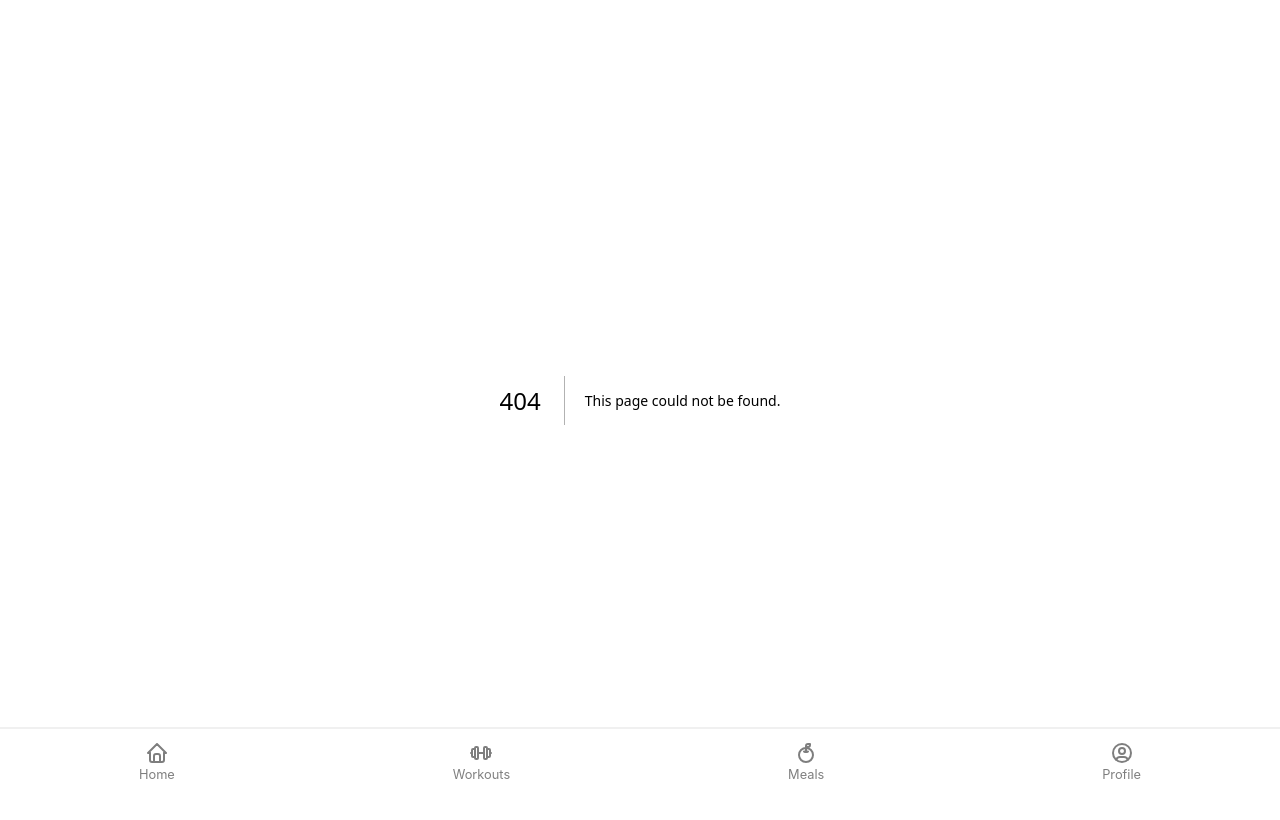
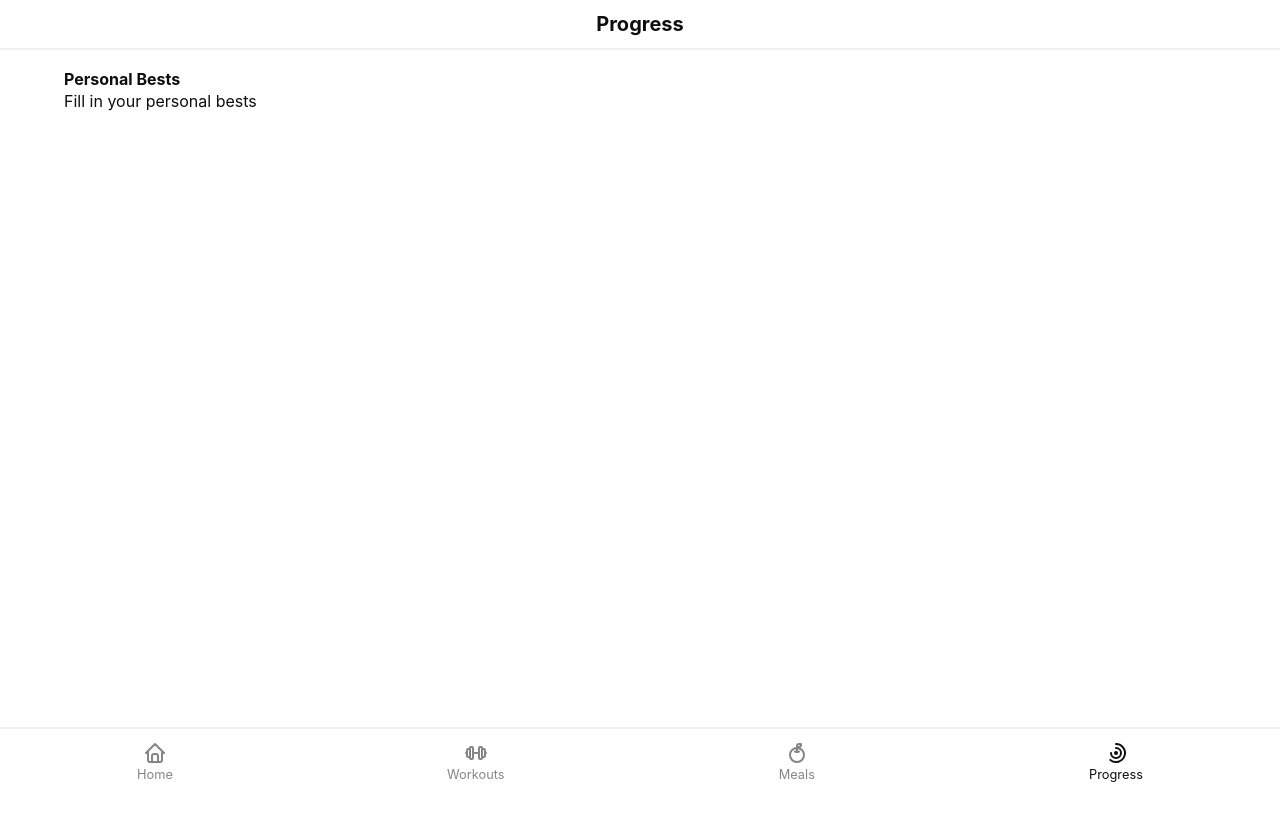
Before and after one commit to JustinLung/fitness-app, a Next.js app: page /progress in a window 1280 px wide. Before the commit this address had no page. Shown: the top 820 px of the page. Built offline with nearby package versions, Linux system fonts and the light colour scheme.

Commit message:
added padding to meal detail page

```diff
--- a/src/components/Navigation.tsx
+++ b/src/components/Navigation.tsx
@@ -3,13 +3,14 @@ import { useRouter } from "next/router";
 import HomeIcon from "./icons/HomeIcon";
 import AppleIcon from "./icons/AppleIcon";
 import BarbellIcon from "./icons/BarbellIcon";
-import UserIcon from "./icons/UserIcon";
+import ChartIcon from "./icons/ChartIcon";
 import NavItem from "./NavItem";
 import { theme } from "../styles/theme";
 
 export default function Navigation() {
   const router = useRouter();
   return (
+    <>
       <Box
         as="nav"
         pos="fixed"
@@ -53,15 +54,16 @@ export default function Navigation() {
             </NavItem>
           </ListItem>
           <ListItem opacity={
-            router.pathname == "/profile"
+            router.pathname == "/progress"
               ? "1"
               : ".5"
           }>
-            <NavItem href="/profile" navTitle="Profile">
-              <UserIcon width={24} height={24} />
+            <NavItem href="/progress" navTitle="Progress">
+              <ChartIcon width={24} height={24} />
             </NavItem>
           </ListItem>
         </List>
       </Box>
+    </>
   );
 }
--- /dev/null
+++ b/src/components/icons/ChartIcon.tsx
@@ -0,0 +1,12 @@
+import { IconProps } from "../../lib/interfaces"
+
+export default function ChartIcon({ width, height }: IconProps) {
+    return (
+        <svg xmlns="http://www.w3.org/2000/svg" className="icon icon-tabler icon-tabler-chart-arcs-3" width={width} height={height} viewBox="0 0 24 24" stroke-width="2" stroke="currentColor" fill="none" stroke-linecap="round" stroke-linejoin="round">
+            <path stroke="none" d="M0 0h24v24H0z" fill="none"></path>
+            <circle cx="12" cy="12" r="1"></circle>
+            <path d="M7 12a5 5 0 1 0 5 -5"></path>
+            <path d="M6.29 18.957a9 9 0 1 0 5.71 -15.957"></path>
+        </svg>
+    )
+}
--- a/src/pages/meal/[id].tsx
+++ b/src/pages/meal/[id].tsx
@@ -25,7 +25,7 @@ export default function MealId({ meal }: any) {
                 }}>
                     {meal.ingredient.map((ingredient: any) => {
                         return (
-                            <ListItem key={ingredient.id} listStyleType="disc" ml="1rem">{ingredient.ingredient}</ListItem>
+                            <ListItem key={ingredient.id} py={1} listStyleType="disc" ml="1rem">{ingredient.ingredient}</ListItem>
                         )
                     })}
                 </List>
@@ -34,7 +34,7 @@ export default function MealId({ meal }: any) {
                 }}>
                     {meal.methodOfPreperations.map((method: any) => {
                         return (
-                            <ListItem key={method.id} listStyleType="disc" ml="1rem">{method.method}</ListItem>
+                            <ListItem key={method.id} py={1} listStyleType="disc" ml="1rem">{method.method}</ListItem>
                         )
                     })}
                 </List>
--- /dev/null
+++ b/src/pages/progress.tsx
@@ -0,0 +1,17 @@
+import { Heading, Text, Input, Box } from "@chakra-ui/react"
+import { theme } from '../styles/theme'
+
+export default function Profile() {
+    return (
+        <>
+            <Box as="header" py={3} borderBottom="2px solid"
+                borderColor={theme.colors.lightgrey}>
+                <Heading as="h1" fontSize="xl" textAlign="center">Progress</Heading>
+            </Box>
+            <Box as="section" maxW="90vw" mx="auto" mt={5}>
+                <Heading as="h2" fontSize="md">Personal Bests</Heading>
+                <Text>Fill in your personal bests</Text>
+            </Box>
+        </>
+    )
+}
```
Also changed, not shown: src/pages/profile.tsx (deleted, +0 -9 lines), 1 other file (tests, documents, lock files or other folders).
